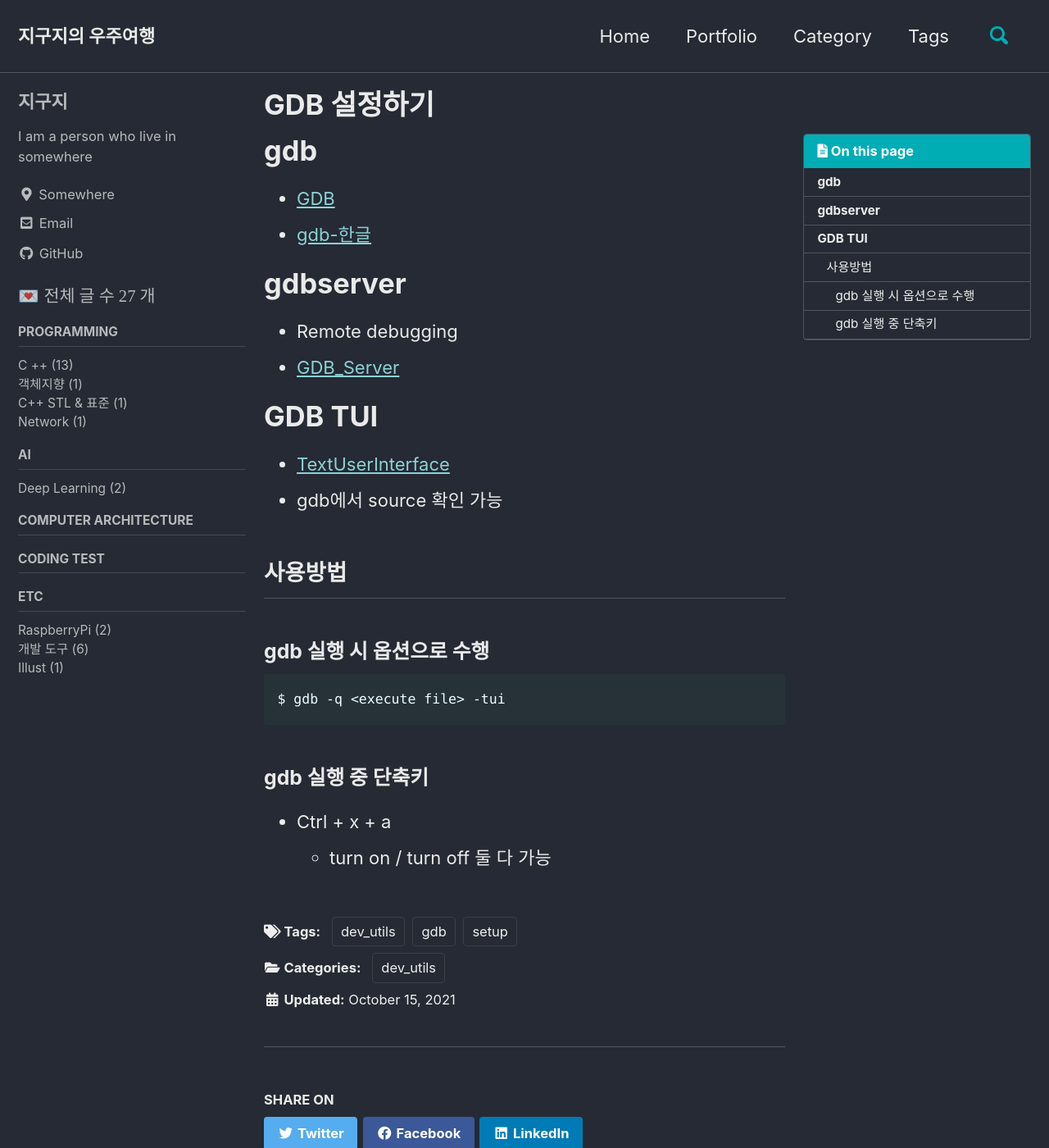
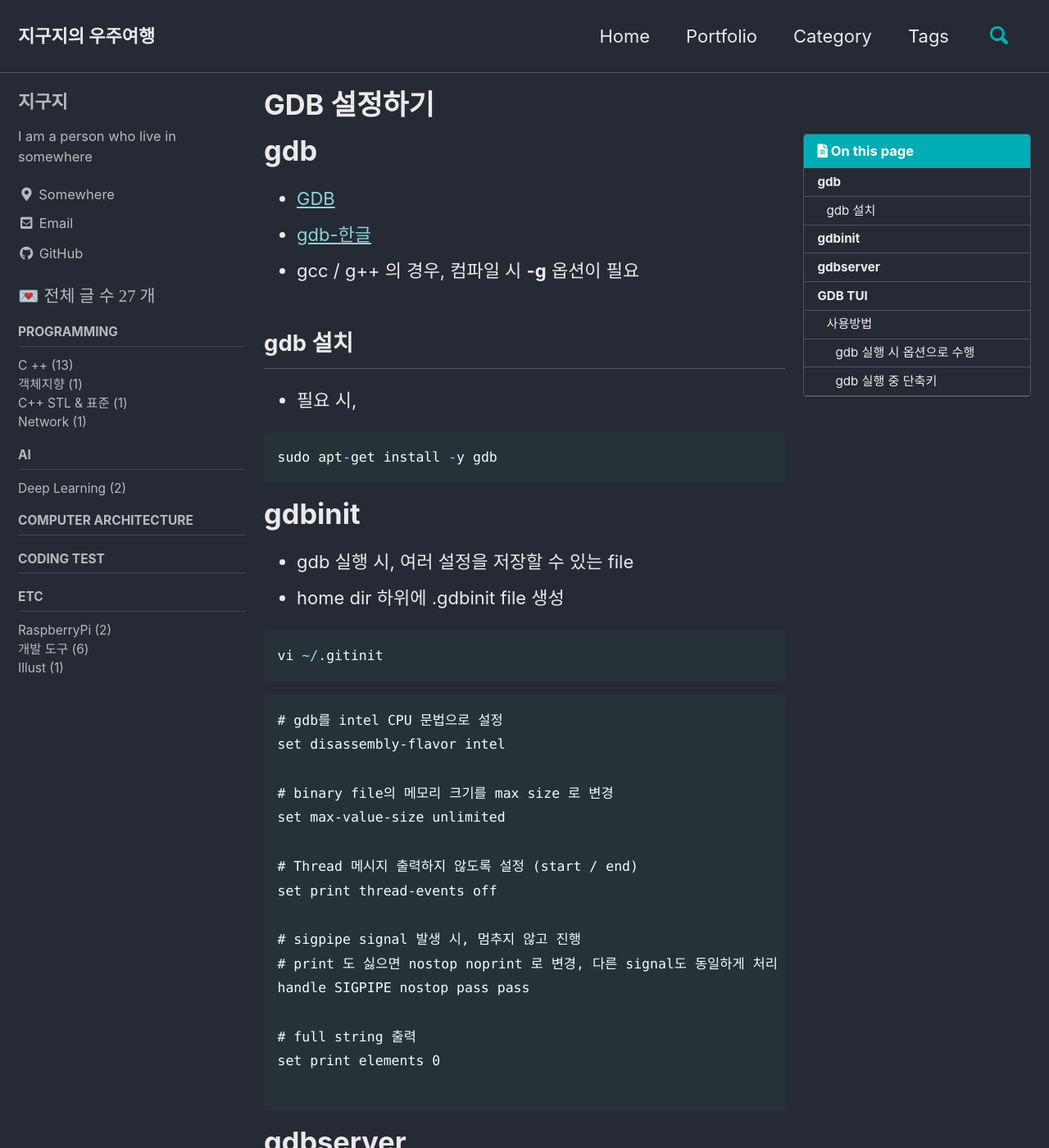
Before and after one commit to hyesuk-k/hyesuk-k.github.io, a Jekyll site: the page built from _posts/2021-10-15-gdb_settings.md, in a window 1280 px wide and 1400 px high. Shown: the whole window at 82% size. Built offline with Jekyll 4.4.1, drawn with Linux system fonts in a browser that asks for light colours; cached includes are drawn as plain includes.

Commit message:
[gdb] gdb 사용법 추가
- gdbinit 파일 설정 내용 추가

````diff
--- a/_posts/2021-10-15-gdb_settings.md
+++ b/_posts/2021-10-15-gdb_settings.md
@@ -13,7 +13,7 @@ toc: true
 toc_sticky: true
 
 date: 2021-10-15
-last_modified_at: 2021-10-15
+last_modified_at: 2021-10-16
 
 ---
 
@@ -21,8 +21,43 @@ last_modified_at: 2021-10-15
 
 * [GDB](https://www.gnu.org/software/gdb/)
 * [gdb-한글](http://coffeenix.net/doc/develop/gdb-man.html)
+* gcc / g++ 의 경우, 컴파일 시 __-g__ 옵션이 필요
 
+## gdb 설치
 
+* 필요 시,
+
+```cpp
+sudo apt-get install -y gdb
+```
+
+# gdbinit
+
+* gdb 실행 시, 여러 설정을 저장할 수 있는 file
+* home dir 하위에 .gdbinit file 생성
+
+```cpp
+vi ~/.gitinit
+```
+
+```
+# gdb를 intel CPU 문법으로 설정
+set disassembly-flavor intel
+
+# binary file의 메모리 크기를 max size 로 변경
+set max-value-size unlimited
+
+# Thread 메시지 출력하지 않도록 설정 (start / end)
+set print thread-events off
+
+# sigpipe signal 발생 시, 멈추지 않고 진행
+# print 도 싫으면 nostop noprint 로 변경, 다른 signal도 동일하게 처리 가능
+handle SIGPIPE nostop pass pass
+
+# full string 출력
+set print elements 0
+
+```
 
 # gdbserver
 
````
